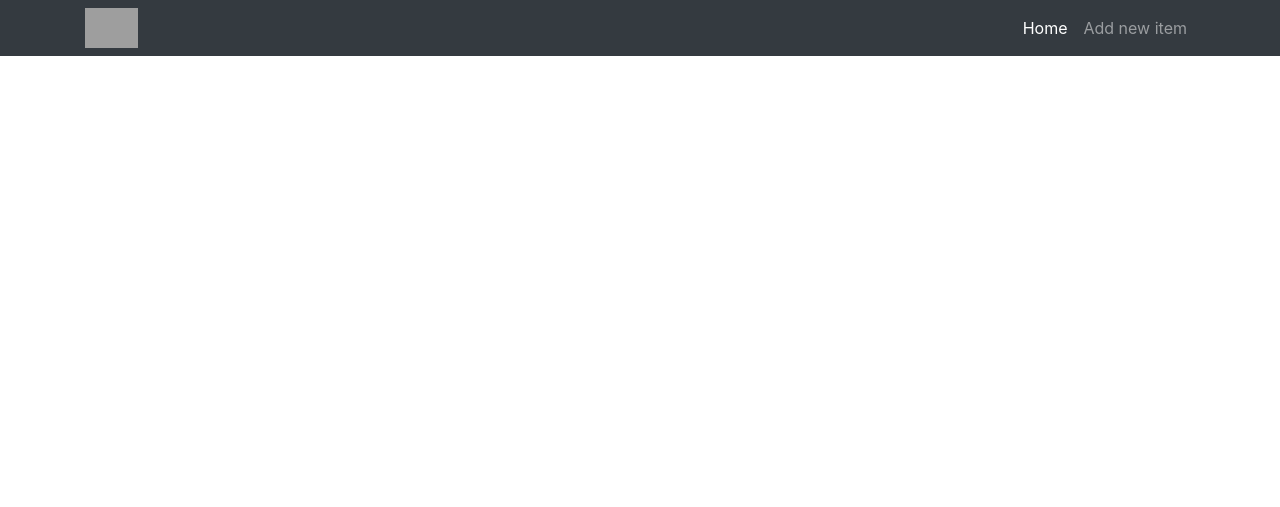
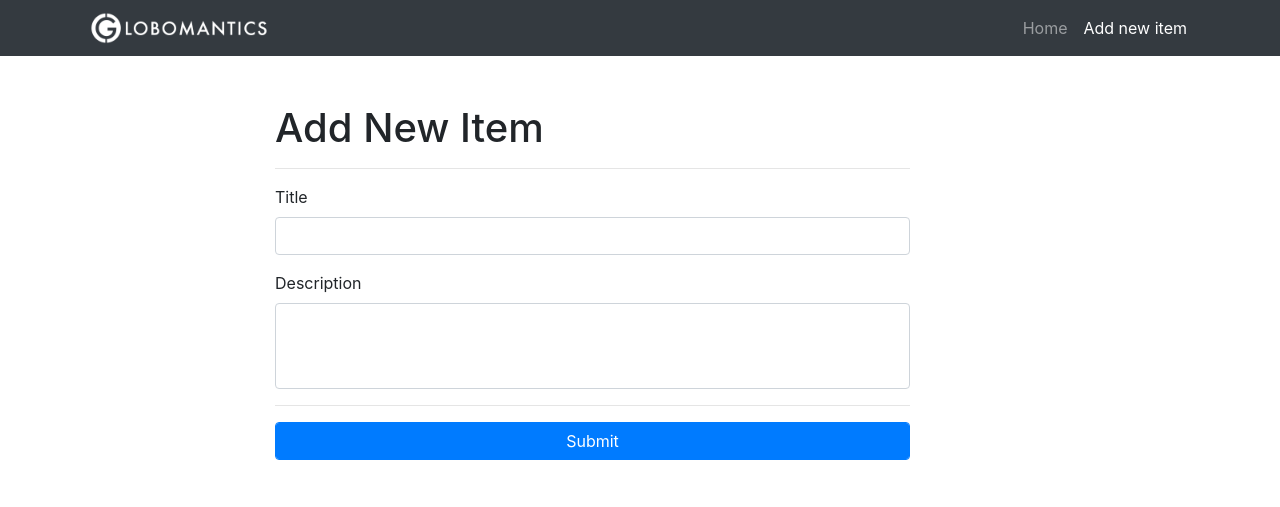
Before and after one commit to gokhankesler/PythonFlask-OnlineShopping, a Flask app: page /item/new in a window 1280 px wide. Shown: the top 507 px of the page. Run offline with Flask 2, Linux system fonts and the light colour scheme; some libraries are stand-ins or nearby versions; grey boxes are pictures that could not be loaded.

Commit message:
new item add form added

```diff
--- a/app.py
+++ b/app.py
@@ -1,11 +1,19 @@
-from flask import Flask, render_template
+from flask import Flask, render_template, request, redirect,url_for
+#import pdb
+app = Flask(__name__)
 
-app = Flask(__name__)
 
 @app.route("/")
 def home():
     return render_template("home.html")
 
-@app.route("/item/new")
+
+@app.route("/item/new", methods=['GET', 'POST'])
 def new_item():
+    if request.method == "POST":
+        print("Form Data:")
+        print(f"Title: {request.form['title']}, Description: {request.form['description']}")
+
+        # Redirect to some page
+        return redirect(url_for("home"))
     return render_template("new_item.html")
--- a/static/css/style.css
+++ b/static/css/style.css
@@ -14,3 +14,7 @@ body{
 a:hover{
     text-decoration: none;
 }
+
+textarea{
+    resize: none;
+}
--- a/templates/base.html
+++ b/templates/base.html
@@ -6,7 +6,8 @@
     <meta name="viewport" content="width=device-width, initial-scale=1, shrink-to-fit=no">
     <title>{% block title %}{% endblock %}Globomantics</title>
 
-  <link rel="stylesheet" href="https://stackpath.bootstrapcdn.com/bootstrap/4.4.1/css/bootstrap.min.css" integrity="sha384-Vkoo8x4CGsO3+Hhxv8T/Q5PaXtkKtu6ug5TOeNV6gBiFeWPGFN9MuhOf23Q9Ifjh" crossorigin="anonymous">
+    <link rel="stylesheet" href="https://stackpath.bootstrapcdn.com/bootstrap/4.4.1/css/bootstrap.min.css"
+          integrity="sha384-Vkoo8x4CGsO3+Hhxv8T/Q5PaXtkKtu6ug5TOeNV6gBiFeWPGFN9MuhOf23Q9Ifjh" crossorigin="anonymous">
     <link rel="stylesheet" href="{{ url_for('static', filename='css/style.css') }}">
 </head>
 
@@ -27,8 +28,8 @@
                 <li class="nav-item {{ 'active' if active_page == 'home' else '' }}">
                     <a href="{{ url_for('home') }}" class="nav-link">Home</a>
                 </li>
-          <li class="nav-item">
-            <a href="#" class="nav-link">Add new item</a>
+                <li class="nav-item {{ 'active' if active_page == 'new_item' else '' }}">
+                    <a href="{{ url_for('new_item') }}" class="nav-link">Add new item</a>
                 </li>
             </ul>
         </div>
@@ -39,9 +40,15 @@
     {% block content %}{% endblock %}
 </div>
 
-  <script src="https://code.jquery.com/jquery-3.4.1.slim.min.js" integrity="sha384-J6qa4849blE2+poT4WnyKhv5vZF5SrPo0iEjwBvKU7imGFAV0wwj1yYfoRSJoZ+n" crossorigin="anonymous"></script>
-  <script src="https://cdn.jsdelivr.net/npm/popper.js@1.16.0/dist/umd/popper.min.js" integrity="sha384-Q6E9RHvbIyZFJoft+2mJbHaEWldlvI9IOYy5n3zV9zzTtmI3UksdQRVvoxMfooAo" crossorigin="anonymous"></script>
-  <script src="https://stackpath.bootstrapcdn.com/bootstrap/4.4.1/js/bootstrap.min.js" integrity="sha384-wfSDF2E50Y2D1uUdj0O3uMBJnjuUD4Ih7YwaYd1iqfktj0Uod8GCExl3Og8ifwB6" crossorigin="anonymous"></script>
+<script src="https://code.jquery.com/jquery-3.4.1.slim.min.js"
+        integrity="sha384-J6qa4849blE2+poT4WnyKhv5vZF5SrPo0iEjwBvKU7imGFAV0wwj1yYfoRSJoZ+n"
+        crossorigin="anonymous"></script>
+<script src="https://cdn.jsdelivr.net/npm/popper.js@1.16.0/dist/umd/popper.min.js"
+        integrity="sha384-Q6E9RHvbIyZFJoft+2mJbHaEWldlvI9IOYy5n3zV9zzTtmI3UksdQRVvoxMfooAo"
+        crossorigin="anonymous"></script>
+<script src="https://stackpath.bootstrapcdn.com/bootstrap/4.4.1/js/bootstrap.min.js"
+        integrity="sha384-wfSDF2E50Y2D1uUdj0O3uMBJnjuUD4Ih7YwaYd1iqfktj0Uod8GCExl3Og8ifwB6"
+        crossorigin="anonymous"></script>
 </body>
 
 </html>
--- a/templates/new_item.html
+++ b/templates/new_item.html
@@ -1,6 +1,26 @@
 {% extends "base.html" %}
-{% set active_page = 'home' %}
+{% set active_page = 'new_item' %}
+{% block title %} Add new item - {% endblock %}
 
 {% block content %}
+<div class="row">
+    <div class="col-lg-7 offset-lg-2 my-5">
+        <h1>Add New Item</h1><hr>
+        <form action="{{ url_for('new_item') }}" method="post">
+            <div class="form-group">
+                <label>Title</label>
+                <input class="form-control" type="text" name="title">
+            </div>
+            <div class="form-group">
+                <label>Description</label>
+                <textarea class="form-control" name="description" rows="3"></textarea>
+            </div>
+            <hr>
+            <input class="btn btn-primary form-control" type="submit" value="Submit">
+        </form>
+
+    </div>
+</div>
+
 
 {% endblock %}
```
Also changed, not shown: static/images/logo.png (added), static/images/placeholder.png (added), 1 other file. Lines whose indentation alone changed are shown as unchanged.
